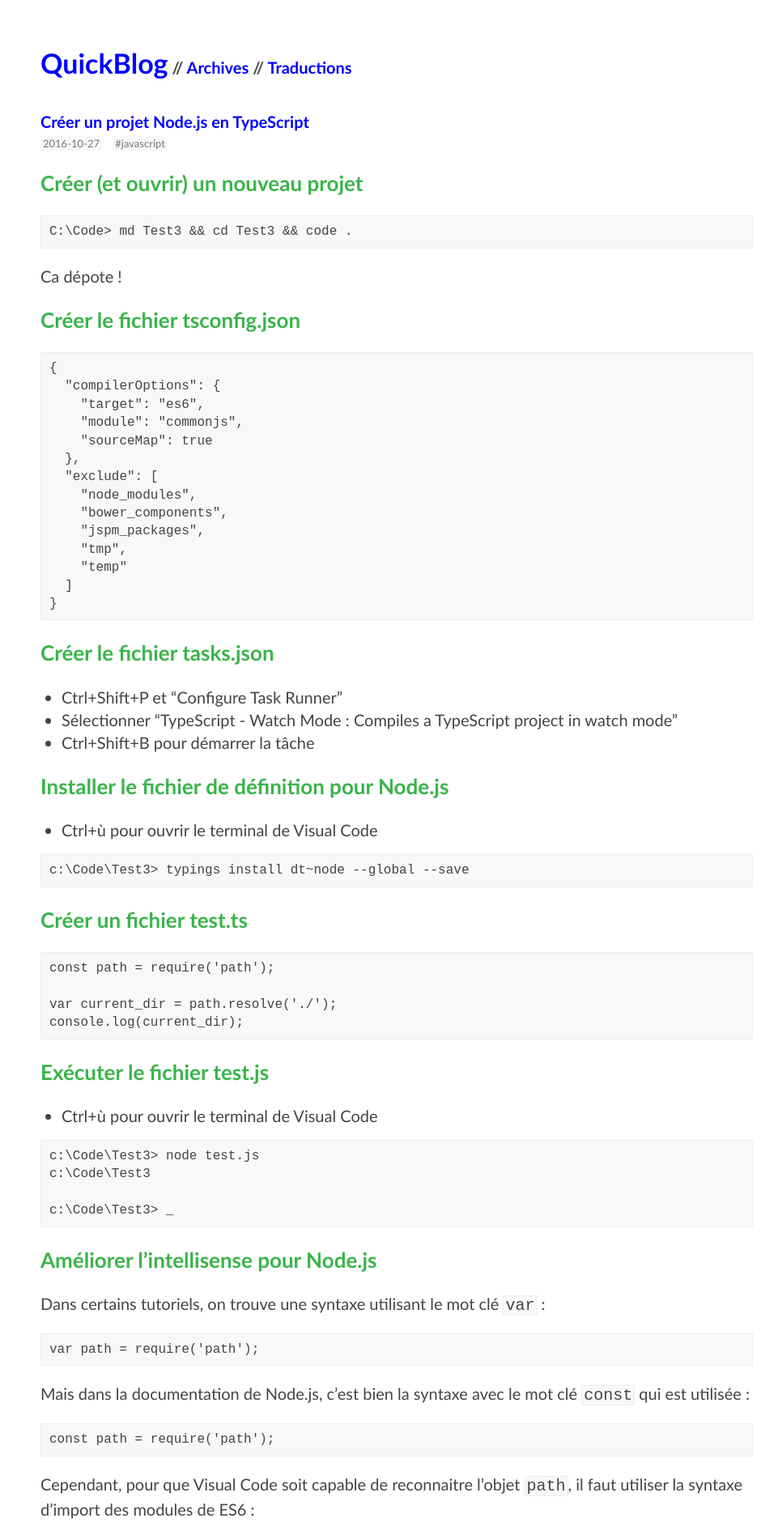
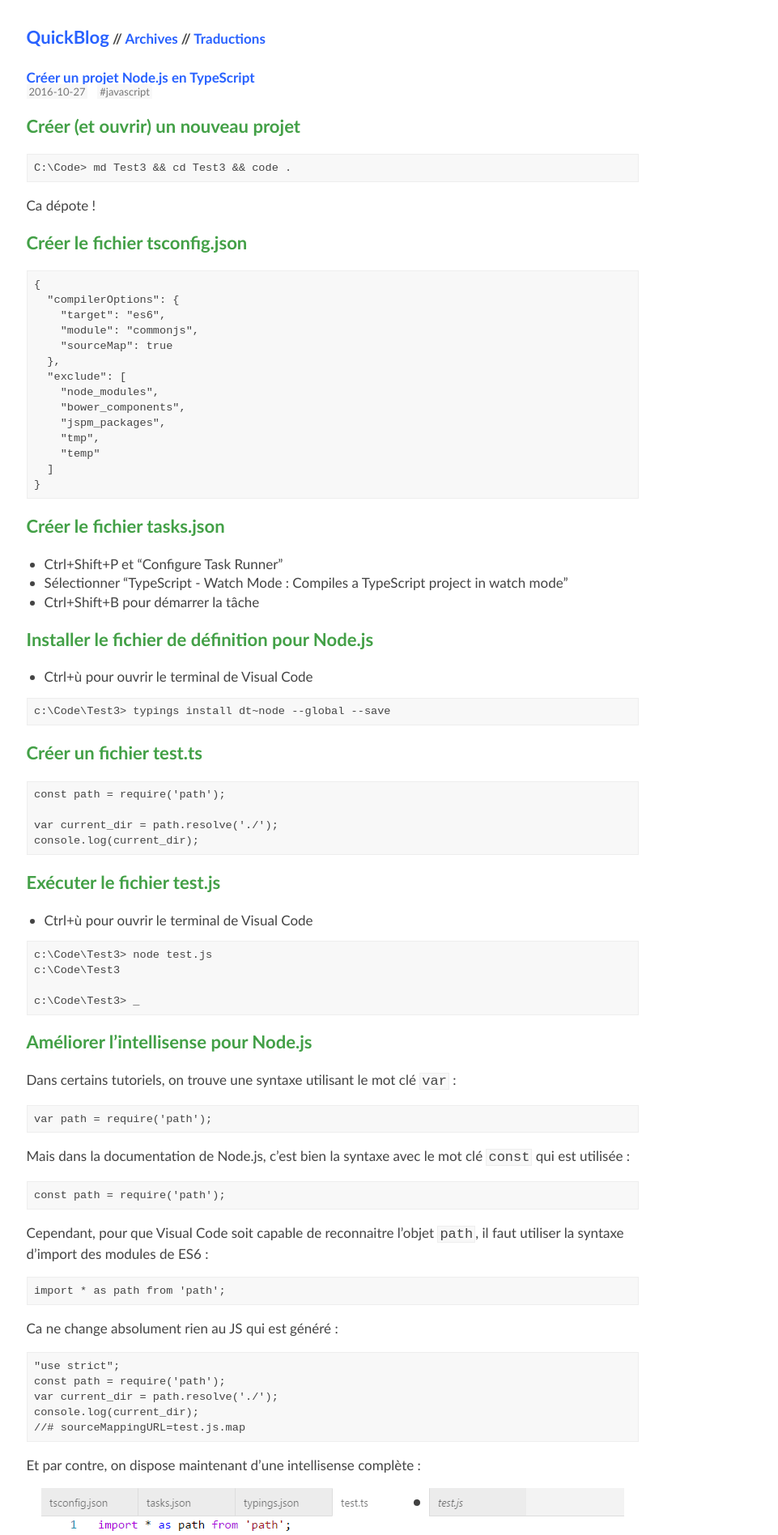
Before and after one commit to michelc/blog2, a Jekyll site: the page built from index.md, in a window 1280 px wide. Shown: the top 1896 px of the page at 81% size, without its empty margins (10-971 px from the left). Built offline with Jekyll 4.4.1, drawn with Linux system fonts in a browser that asks for light colours.

Commit message:
Mise au point des styles.

```diff
--- a/css/style.css
+++ b/css/style.css
@@ -1,5 +1,5 @@
 /*
- * voyages-docteur-francus
+ * blog.pagesd.info
  */
 
 
@@ -27,9 +27,8 @@
 
 .container {
   background-color: #fff;
-  xmargin: 0 auto;
   max-width: 48rem;
-  padding: 1rem 1rem;
+  padding: .5rem 1rem;
   text-align: left;
 }
 
@@ -39,12 +38,20 @@
 
 a,
 a:visited {
-  color: blue;
+  color: #2962ff;
   text-decoration: none;
 }
 
 a[href*='//'] {
   color: magenta;
+}
+
+p a {
+  text-decoration: underline;
+}
+
+li p a {
+  text-decoration: none;
 }
 
 a:hover,
@@ -58,27 +65,27 @@
 
 h1 {
   font-size: 1rem;
-  margin: 1.7rem 0;
+  margin: 1.3rem 0;
 }
 
 h1 .title {
+  font-size: 1.3rem;
+  margin: 1.3rem 0;
+}
+
+h2 {
+  color: #c39000;
   font-size: 1.7rem;
   margin: 1.7rem 0;
 }
 
-h2 {
-  color: #d2691e;
-  font-size: 1.6rem;
-  margin: 1.6rem 0;
-}
-
 h2 a,
 h2 a:visited {
-  color: #d2691e;
+  color: #c39000;
 }
 
 h3 {
-  color: #39b449;
+  color: #43a047;
   font-size: 1.3rem;
   margin: 1.1rem 0;
 }
@@ -100,22 +107,9 @@
   text-align: left;
 }
 
-#toc ol {
-  list-style: upper-roman;
-  margin-left: 3rem;
-}
-
-#toc ol :first-child {
-  list-style: none;
-}
-
 
 /* Texts
    ========================================================================== */
-
-p a {
-  text-decoration: underline;
-}
 
 p img {
   display: block;
@@ -136,8 +130,8 @@
 
 .encart {
   background-color: #eaf7ff;
+  border-bottom: 1px solid #6b90da;
   border-top: 1px solid #6b90da;
-  border-bottom: 1px solid #6b90da;
   clear: both;
   margin: 20px 0;
   padding: 5px 15px;
@@ -165,10 +159,10 @@
 
 pre {
   background-color: #f8f8f8;
+  border: 1px #eee solid;
+  font-size: .8rem;
   padding: .4rem .5rem;
-  font-size: .8rem;
   text-align: left;
-  border: 1px #eee solid;
 }
 
 /* http://longren.org/2006/09/27/wrapping-text-inside-pre-tags */
@@ -207,13 +201,18 @@
   text-decoration: none;
 }
 
-nav p :first-child:before {
-  content: '<< ';
+nav a:first-child:before {
+  content: '← ';
 }
 
-nav p :last-child:after {
-  content: ' >>';
+nav a:last-child:after {
+  content: ' →';
 }
+
+nav a:first-child:after {
+  content: '';
+}
+
 
 
 /* Footer
@@ -230,7 +229,7 @@
 
 @media (min-width: 28rem) {
   html {
-    font-size: 16px;
+    font-size: 14px;
     line-height: 1.6;
   }
 }
@@ -241,10 +240,10 @@
 
 @media (min-width: 48rem) {
   html {
-    font-size: 20px;
+    font-size: 17px;
     line-height: 1.4;
   }
   .container {
-    padding-left: 3rem;
+    padding-left: 2.5rem;
   }
 }
```
